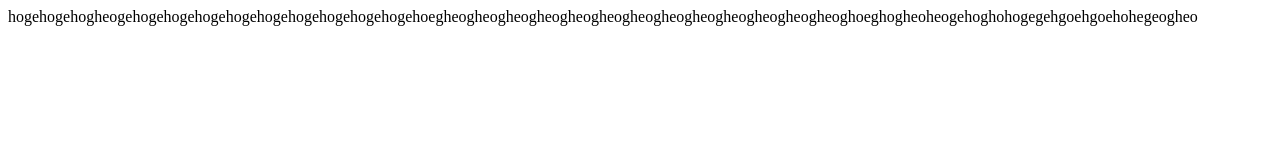
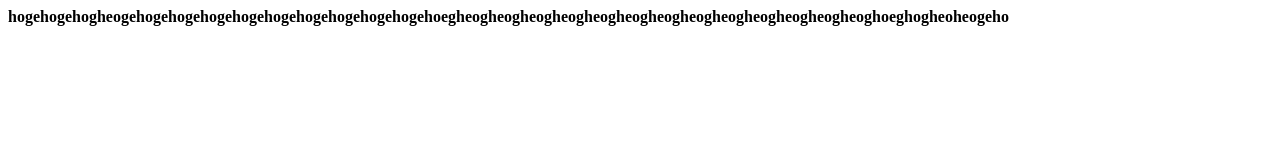
Before and after one commit to t-haruki122/Test, a plain HTML site: page index.html in a window 1280 px wide. Drawn offline with Linux system fonts and the light colour scheme.

Commit message:
Update index.html

```diff
--- a/index.html
+++ b/index.html
@@ -5,6 +5,6 @@
     <title>タイトル</title>
   </head>
   <body>
-    hogehogehogheogehogehogehogehogehogehogehogehogehogehoegheogheogheogheogheogheogheogheogheogheogheogheogheoghoeghogheoheogehoghohogegehgoehgoehohegeogheo
+    <strong>hogehogehogheogehogehogehogehogehogehogehogehogehogehoegheogheogheogheogheogheogheogheogheogheogheogheogheoghoeghogheoheogeho</strong>
   </body>
 </html>
```
